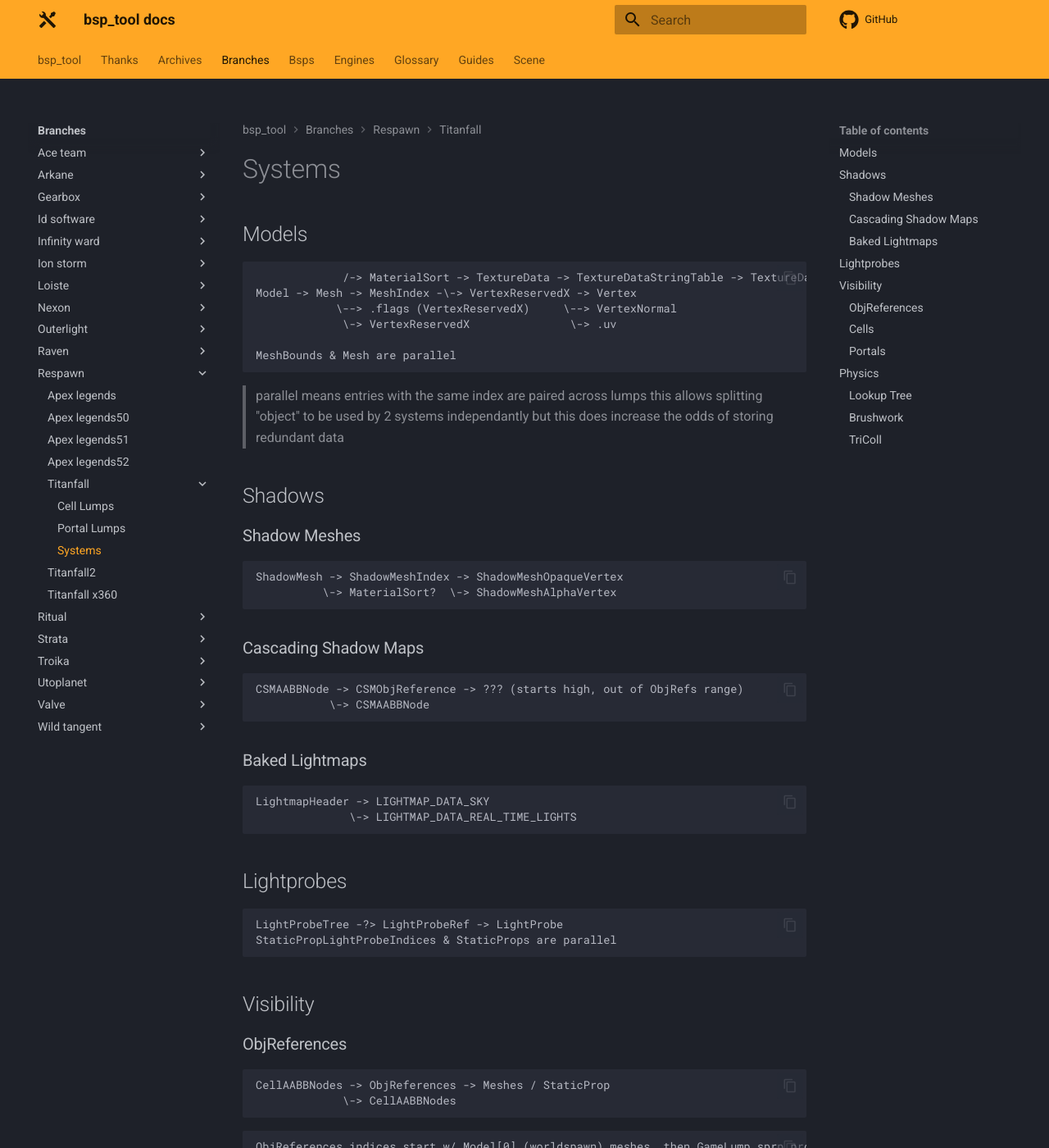
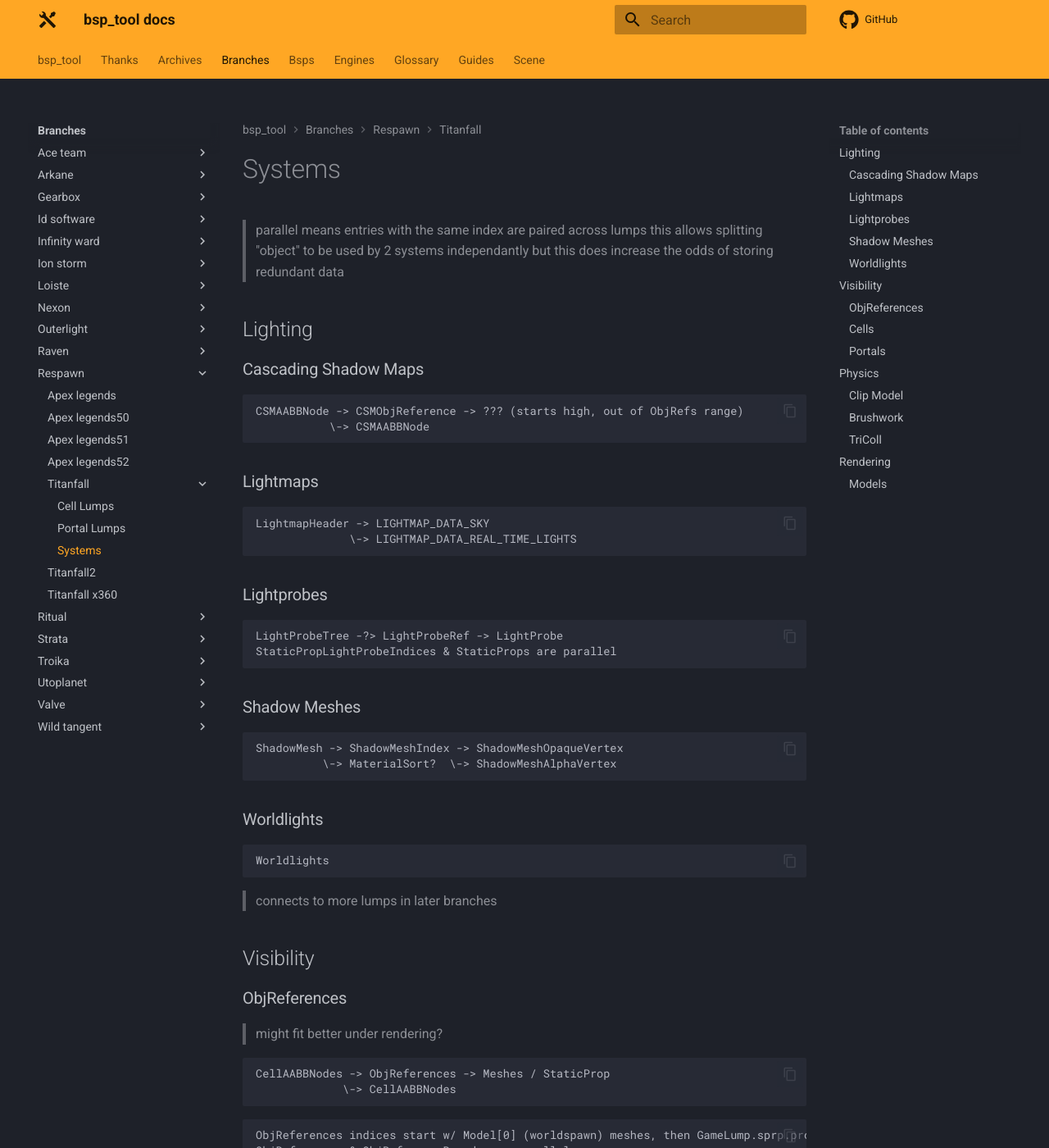
Before and after one commit to snake-biscuits/bsp_tool_docs, an MkDocs documentation site: the page built from docs/branches/respawn/titanfall/systems.md, in a window 1280 px wide and 1400 px high. Shown: the whole window at 82% size. Built offline with MkDocs 1.6.1 and Material for MkDocs 9.7.7, drawn with Linux system fonts in a browser that asks for light colours; comment, search, counter and statistics services are not loaded; some of the changed text lies outside the part shown.

Commit message:
(branches.respawn) reorganising systems list to align better with `MRVN-Kanban`

````diff
--- a/docs/branches/respawn/titanfall/systems.md
+++ b/docs/branches/respawn/titanfall/systems.md
@@ -1,14 +1,4 @@
 # Systems
-
-## Models
-```
-             /-> MaterialSort -> TextureData -> TextureDataStringTable -> TextureDataStringData
-Model -> Mesh -> MeshIndex -\-> VertexReservedX -> Vertex
-            \--> .flags (VertexReservedX)     \--> VertexNormal
-             \-> VertexReservedX               \-> .uv
-
-MeshBounds & Mesh are parallel
-```
 
 
 > parallel means entries with the same index are paired across lumps
@@ -16,33 +6,44 @@
 > but this does increase the odds of storing redundant data
 
 
-## Shadows
+## Lighting
+### Cascading Shadow Maps
+```
+CSMAABBNode -> CSMObjReference -> ??? (starts high, out of ObjRefs range)
+           \-> CSMAABBNode
+```
+
+### Lightmaps
+```
+LightmapHeader -> LIGHTMAP_DATA_SKY
+              \-> LIGHTMAP_DATA_REAL_TIME_LIGHTS
+```
+
+### Lightprobes
+```
+LightProbeTree -?> LightProbeRef -> LightProbe
+StaticPropLightProbeIndices & StaticProps are parallel
+```
+
 ### Shadow Meshes
 ```
 ShadowMesh -> ShadowMeshIndex -> ShadowMeshOpaqueVertex
           \-> MaterialSort?  \-> ShadowMeshAlphaVertex
 ```
-### Cascading Shadow Maps
+
+### Worldlights
 ```
-CSMAABBNode -> CSMObjReference -> ??? (starts high, out of ObjRefs range)
-           \-> CSMAABBNode
-```
-### Baked Lightmaps
-```
-LightmapHeader -> LIGHTMAP_DATA_SKY
-              \-> LIGHTMAP_DATA_REAL_TIME_LIGHTS
+Worldlights
 ```
 
+> connects to more lumps in later branches
 
-## Lightprobes
-```
-LightProbeTree -?> LightProbeRef -> LightProbe
-StaticPropLightProbeIndices & StaticProps are parallel
-```
 
 
 ## Visibility
 ### ObjReferences
+
+> might fit better under rendering?
 
 ```
 CellAABBNodes -> ObjReferences -> Meshes / StaticProp
@@ -65,12 +66,14 @@
 
 ## Physics
 
+### Clip Model
+
+Main Physics Lookup Tree
+
 > `CM_*` is probably short for Clip Model
 > This terminology is used in Quake3's source code
 
 > `CM_GRID` holds world bounds & other metadata
-
-### Lookup Tree
 
 > TODO: CM_Grid / clip_model system page
 > -- each primitive type is basically a system
@@ -115,3 +118,15 @@
 
 TricollBevelStarts is parallel w/ TricollTriangles
 ```
+
+
+## Rendering
+### Models
+```
+             /-> MaterialSort -> TextureData -> TextureDataStringTable -> TextureDataStringData
+Model -> Mesh -> MeshIndex -\-> VertexReservedX -> Vertex
+            \--> .flags (VertexReservedX)     \--> VertexNormal
+             \-> VertexReservedX               \-> .uv
+
+MeshBounds & Mesh are parallel
+```
````
